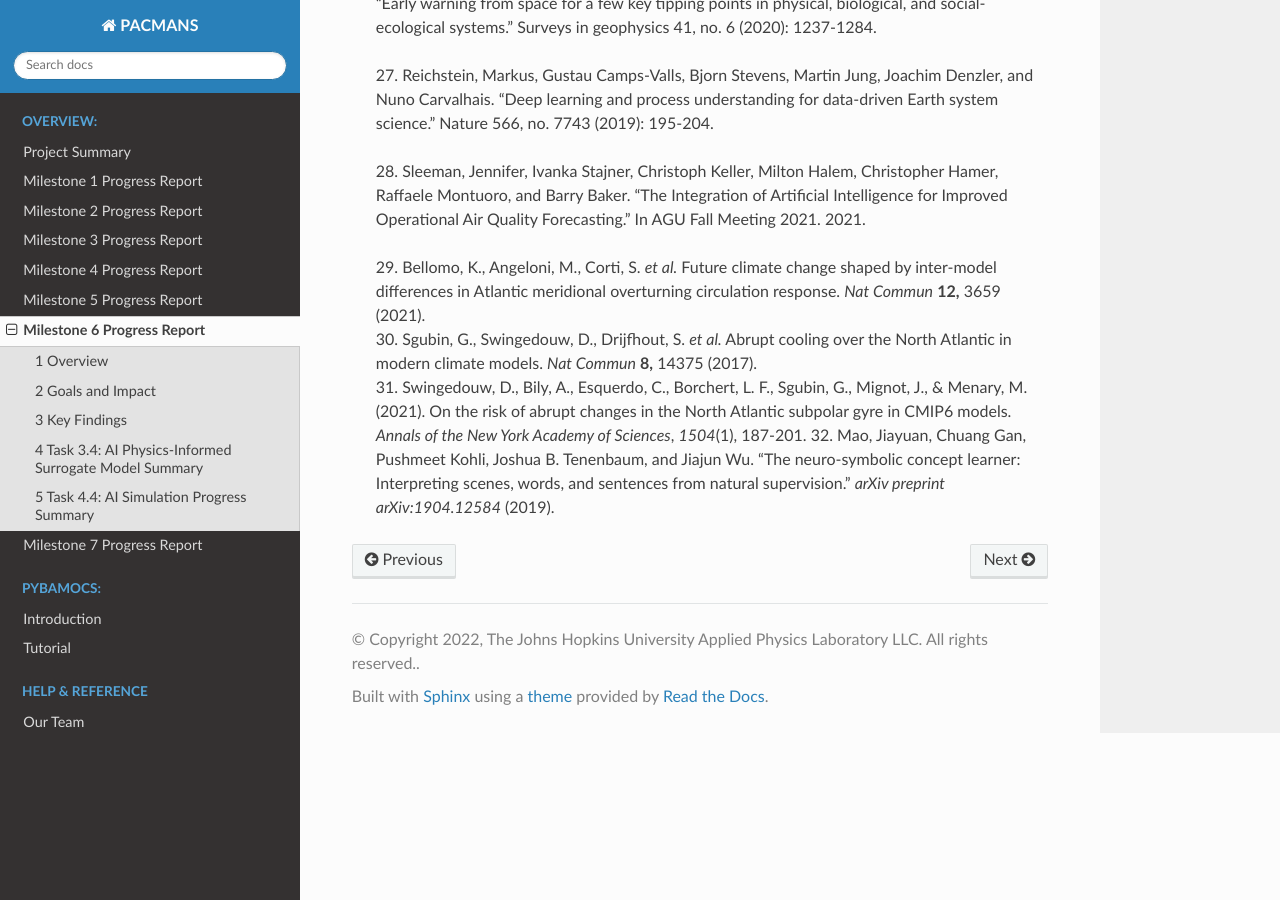
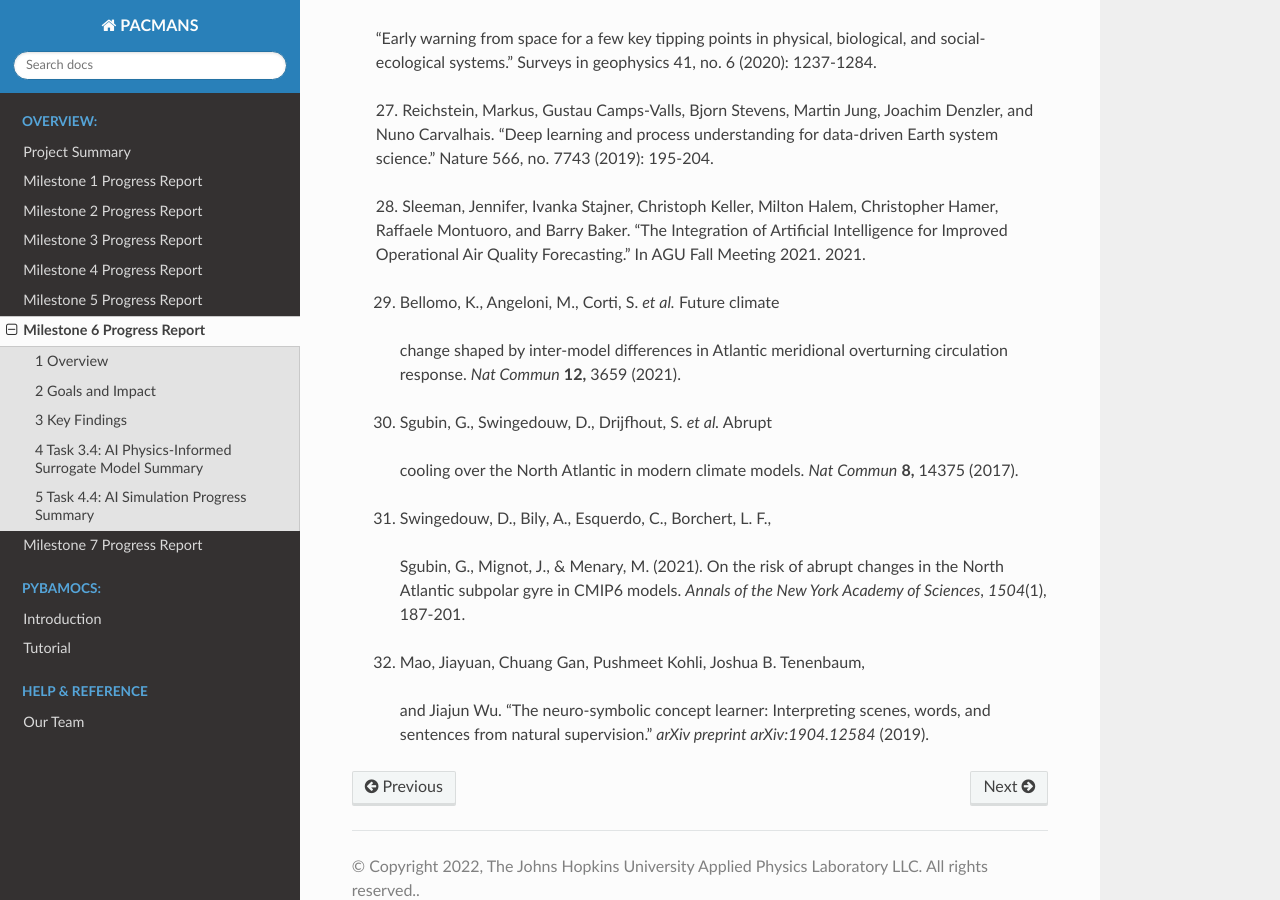
Before and after one commit to JHUAPL/PACMANs, a Sphinx documentation site: the page built from docs/milestone6_report.rst, in a window 1280 px wide and 900 px high, scrolled down 15551 px. Built offline with Sphinx 7.4.7 and the Read the Docs theme 2.0.0, drawn with Linux system fonts in a browser that asks for light colours; some of the changed text lies outside the part shown.

Commit message:
Update milestone6_report.rst

```diff
--- a/docs/milestone6_report.rst
+++ b/docs/milestone6_report.rst
@@ -35,7 +35,7 @@
 
    • This milestone includes:
        | • A progress report
-       | • Preliminary software\
+       | • Preliminary software
 
 
 2 Goals and Impact
@@ -73,13 +73,11 @@
 --------------------------------------------------------
 
 
-   *Subtask Description: We will provide a progress report of the early
-   proof of concept experimental results.*
+   *Subtask Description: We will provide a progress report of the early proof of concept experimental results.*
 
    Accomplishments:
 
    • Have developed a first version of the Python code for the surrogates consistent with the bifurcation diagrams
-
    • In-process to integrate this code to be used by the GAN
    • Working on estimating the escape time distributions\
 
@@ -561,17 +559,17 @@
    Integration of Artificial Intelligence for Improved Operational Air
    Quality Forecasting." In AGU Fall Meeting 2021. 2021.
 
-   | 29. Bellomo, K., Angeloni, M., Corti, S. *et al.* Future climate
+   29. Bellomo, K., Angeloni, M., Corti, S. *et al.* Future climate
      change shaped by inter-model differences in Atlantic meridional
      overturning circulation response. *Nat Commun* **12,** 3659 (2021).
-   | 30. Sgubin, G., Swingedouw, D., Drijfhout, S. *et al.* Abrupt
+   30. Sgubin, G., Swingedouw, D., Drijfhout, S. *et al.* Abrupt
      cooling over the North Atlantic in modern climate models. *Nat
      Commun* **8,** 14375 (2017).
-   | 31. Swingedouw, D., Bily, A., Esquerdo, C., Borchert, L. F.,
+   31. Swingedouw, D., Bily, A., Esquerdo, C., Borchert, L. F.,
      Sgubin, G., Mignot, J., & Menary, M. (2021). On the risk of abrupt
      changes in the North Atlantic subpolar gyre in CMIP6 models.
      *Annals of the New York Academy of Sciences*, *1504*\ (1), 187-201.
-     32. Mao, Jiayuan, Chuang Gan, Pushmeet Kohli, Joshua B. Tenenbaum,
+   32. Mao, Jiayuan, Chuang Gan, Pushmeet Kohli, Joshua B. Tenenbaum,
      and Jiajun Wu. "The neuro-symbolic concept learner: Interpreting
      scenes, words, and sentences from natural supervision." *arXiv
      preprint arXiv:1904.12584* (2019).
```
Also changed, not shown: other parts of docs/milestone6_report.rst (+2 -2 lines).
